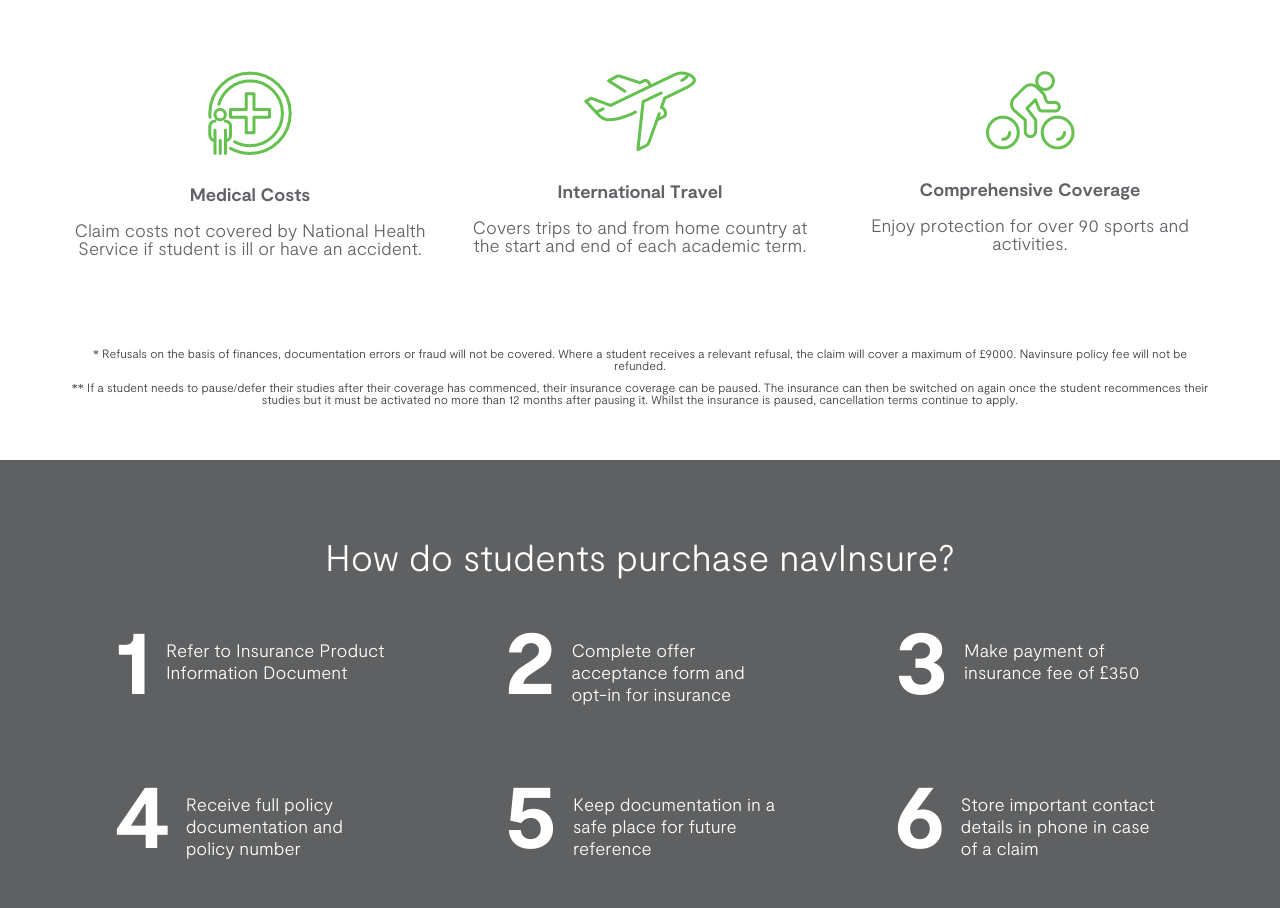
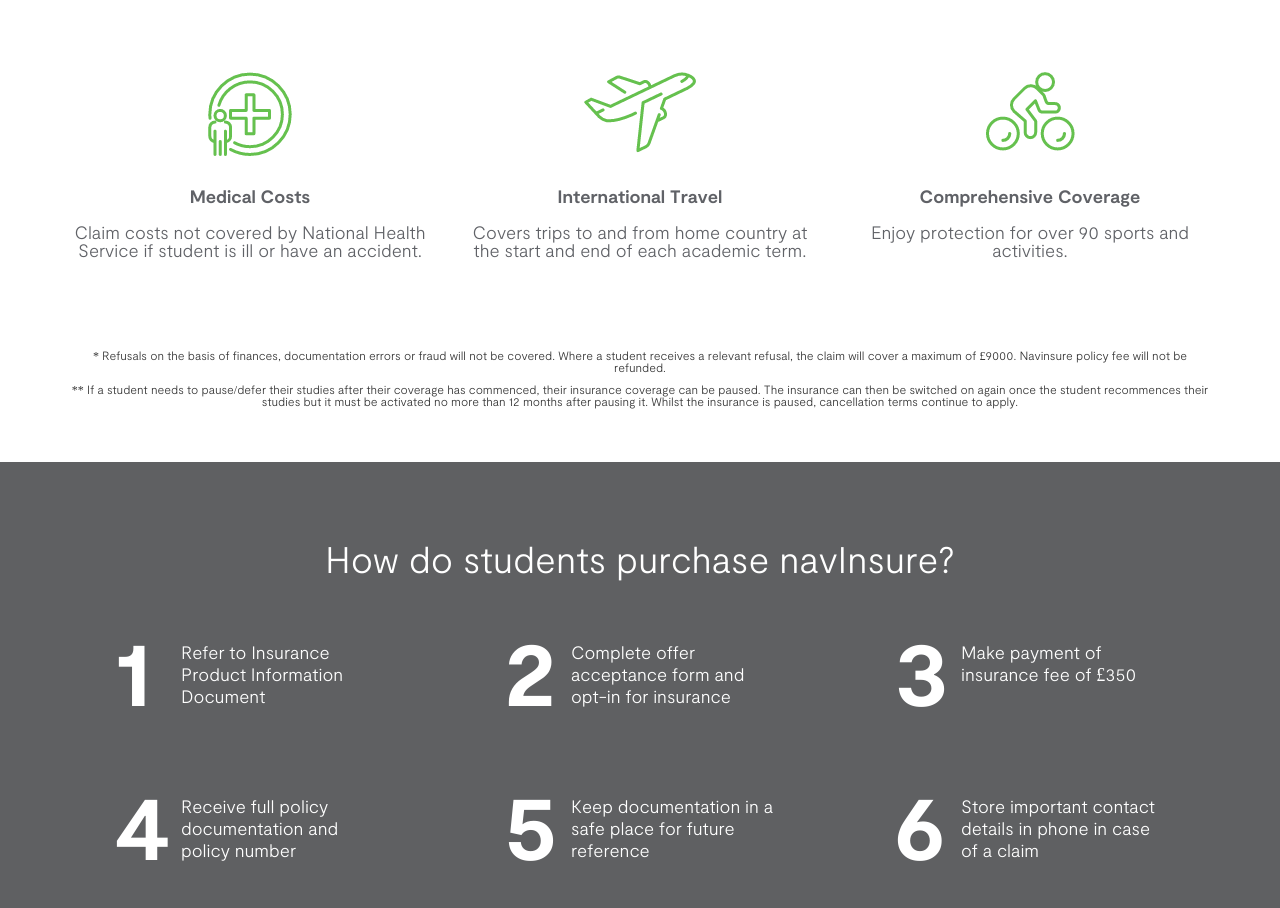
Before and after one commit to anujbhai/domoNavInsure, a website: page index.html in a window 1280 px wide. Shown: the part 1269-2177 px from the top of the page. Drawn offline with Linux system fonts and the light colour scheme.

Commit message:
final feedbck

```diff
--- a/src/styles/main_styles.scss
+++ b/src/styles/main_styles.scss
@@ -155,6 +155,7 @@
 
 		figure {
 			display: block;
+			min-height: 87px;
 
 			img {
 				// width: 100%;
@@ -203,9 +204,10 @@
 
 			span {
 				font-size: 94px;
-				line-height: 35px;
+				line-height: 56px;
 				font-weight: bold;
 				margin-right: 15px;
+				min-width: 52px;
 			}
 		}
 	}
@@ -361,7 +363,7 @@
 }
 
 #ni_main_footer {
-	background: #555253;
+	background: $grey;
 	padding: 55px 0 65px;
 	color: #FFFFFF;
 	border-top: 50px solid $green;
```
Also changed, not shown: src/styles/main_styles.css, 1 other file.
